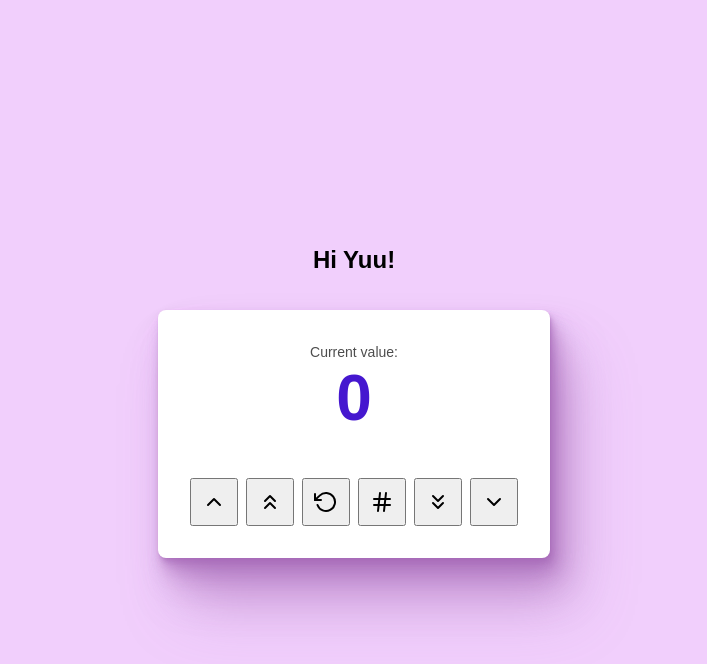
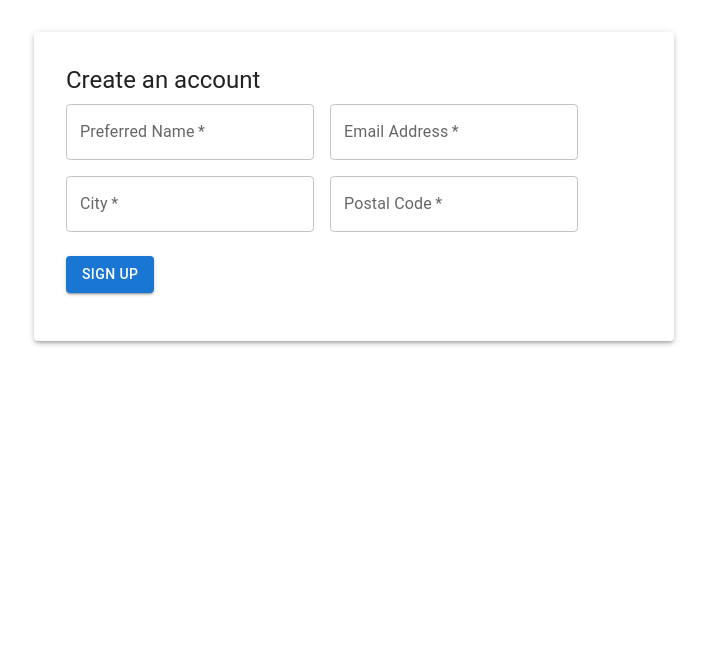
Before and after one commit to arnoldpaye/react-joy, a React (Vite) app: page / in a window 1280 px wide. Shown: the top 664 px of the page, without its empty margins (286-993 px from the left). Built offline with nearby package versions, Linux system fonts and the light colour scheme.

Commit message:
Refactor code structure for improved readability and maintainability

```diff
--- a/package.json
+++ b/package.json
@@ -12,6 +12,9 @@
     "vite": "^7.1.2"
   },
   "dependencies": {
+    "@emotion/react": "^11.14.0",
+    "@emotion/styled": "^11.14.1",
+    "@mui/material": "^7.3.1",
     "react": "^19.1.1",
     "react-dom": "^19.1.1",
     "react-feather": "^2.0.10",
--- a/src/App.jsx
+++ b/src/App.jsx
@@ -1,12 +1,8 @@
 import React from "react";
-import Counter from "./components/Counter";
-import "./styles.css";
-
-const INITIAL_STATE = { name: "Ivy" };
-window.stateValues = [INITIAL_STATE];
+import SignupForm from "./components/SignupForm";
 
 function App() {
-  return <Counter name={"Yuu"} />;
+  return <SignupForm />;
 }
 
 export default App;
--- /dev/null
+++ b/src/components/SignupForm.jsx
@@ -0,0 +1,151 @@
+import React from "react";
+import {
+  Box,
+  Button,
+  Grid,
+  Paper,
+  TextField,
+  Typography,
+  Snackbar,
+  Alert,
+} from "@mui/material";
+
+function SignupForm() {
+  const [name, setName] = React.useState("");
+  const [email, setEmail] = React.useState("");
+  const [city, setCity] = React.useState("");
+  const [postalCode, setPostalCode] = React.useState("");
+
+  const [errors, setErrors] = React.useState({});
+  const [openSuccess, setOpenSuccess] = React.useState(false);
+
+  React.useEffect(() => {
+    console.log({ email });
+  }, [email]);
+
+  React.useEffect(() => {
+    console.log({ name });
+  }, [name]);
+
+  const validate = () => {
+    const e = {};
+    if (!name.trim()) e.preferredName = "Preferred name is required";
+    if (!email.trim()) e.email = "Email is required";
+    else if (!/^[A-Z0-9._%+-]+@[A-Z0-9.-]+\.[A-Z]{2,}$/i.test(email.trim()))
+      e.email = "Enter a valid email address";
+    if (!city.trim()) e.city = "City is required";
+    if (!postalCode.trim()) e.postalCode = "Postal code is required";
+    else if (!/^[A-Za-z0-9\- ]{2,10}$/.test(postalCode.trim()))
+      e.postalCode = "Enter a valid postal code";
+    setErrors(e);
+    return Object.keys(e).length === 0;
+  };
+
+  const handleSubmit = (ev) => {
+    ev.preventDefault();
+    if (!validate()) return;
+    const payload = { preferredName: name, email, city, postalCode };
+    // Replace with API call as needed
+    console.log("Signup payload:", payload);
+    setOpenSuccess(true);
+    // clear form
+    setName("");
+    setEmail("");
+    setCity("");
+    setPostalCode("");
+    setErrors({});
+  };
+
+  return (
+    <Box
+      sx={{
+        width: "100%",
+        maxWidth: 640,
+        margin: "32px auto",
+        px: 2,
+      }}
+    >
+      <Paper elevation={3} sx={{ p: { xs: 3, md: 4 } }}>
+        <Typography variant="h5" component="h1" gutterBottom>
+          Create an account
+        </Typography>
+
+        <Box component="form" noValidate onSubmit={handleSubmit}>
+          <Grid container spacing={2}>
+            <Grid item xs={12}>
+              <TextField
+                label="Preferred Name"
+                value={name}
+                onChange={(e) => setName(e.target.value)}
+                fullWidth
+                required
+                error={!!errors.preferredName}
+                helperText={errors.preferredName}
+              />
+            </Grid>
+
+            <Grid item xs={12}>
+              <TextField
+                label="Email Address"
+                type="email"
+                value={email}
+                onChange={(e) => setEmail(e.target.value)}
+                fullWidth
+                required
+                error={!!errors.email}
+                helperText={errors.email}
+              />
+            </Grid>
+
+            <Grid item xs={12} sm={6}>
+              <TextField
+                label="City"
+                value={city}
+                onChange={(e) => setCity(e.target.value)}
+                fullWidth
+                required
+                error={!!errors.city}
+                helperText={errors.city}
+              />
+            </Grid>
+
+            <Grid item xs={12} sm={6}>
+              <TextField
+                label="Postal Code"
+                value={postalCode}
+                onChange={(e) => setPostalCode(e.target.value)}
+                fullWidth
+                required
+                error={!!errors.postalCode}
+                helperText={errors.postalCode}
+              />
+            </Grid>
+
+            <Grid item xs={12} sx={{ mt: 1 }}>
+              <Button type="submit" variant="contained" fullWidth>
+                Sign up
+              </Button>
+            </Grid>
+          </Grid>
+        </Box>
+      </Paper>
+
+      <Snackbar
+        open={openSuccess}
+        autoHideDuration={4000}
+        onClose={() => setOpenSuccess(false)}
+        anchorOrigin={{ vertical: "bottom", horizontal: "center" }}
+      >
+        <Alert
+          onClose={() => setOpenSuccess(false)}
+          severity="success"
+          sx={{ width: "100%" }}
+        >
+          Account created (demo) — check console for payload.
+        </Alert>
+      </Snackbar>
+    </Box>
+  );
+}
+
+export default SignupForm;
```
Also changed, not shown: 1 other file (tests, documents, lock files or other folders).
